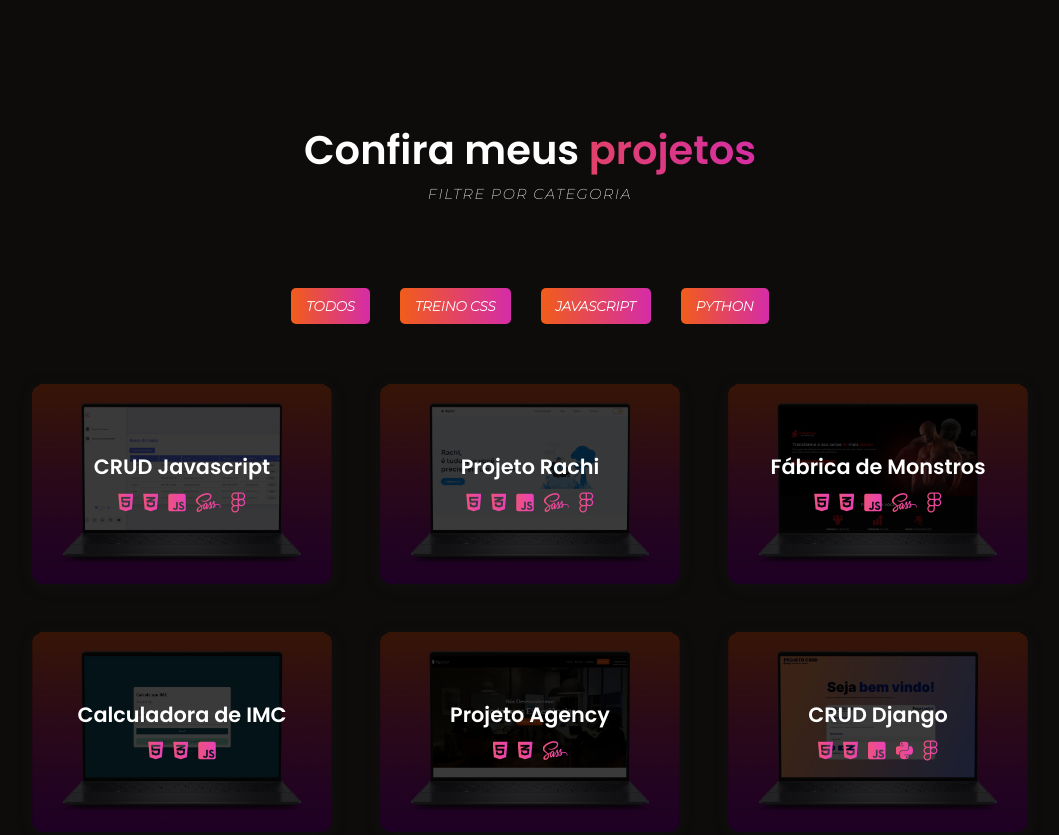
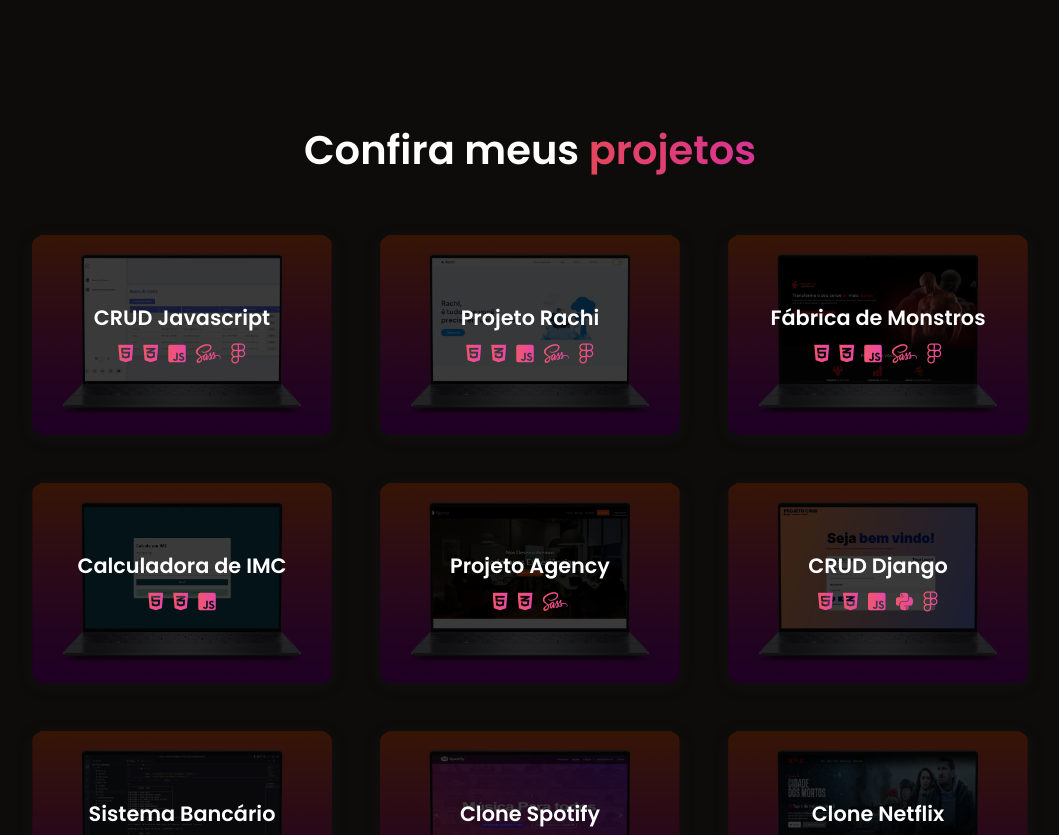
Before and after one commit to Kauasampaio96/Front-end-portf-lio, a website with bundled scripts: page index.html in a window 1280 px wide. Shown: the part 1580-2415 px from the top of the page, without its empty margins (110-1169 px from the left). Built offline with nearby package versions, Linux system fonts and the light colour scheme.

Commit message:
style: delimatação de projetos

```diff
--- a/index.html
+++ b/index.html
@@ -179,7 +179,7 @@
 
     <section id="sc2" class="sc2-projects">
       <h1 class="sc2-title">Confira meus <b>projetos</b></h1>
-      <h3 class="sc2-subtitle">Filtre por categoria</h3>
+      <!--<h3 class="sc2-subtitle">Filtre por categoria</h3>
 
       <div class="btntypes">
 
@@ -195,17 +195,18 @@
           Javascript
         </button>
 
-        <!--
+
         <button type="button" data-btn="reacr">
           React
         </button>
-        -->
+
 
         <button type="button" data-btn="python">
           Python
         </button>
 
       </div>
+      -->
 
       <div class="sc2-projects-box">
 
--- a/index.js
+++ b/index.js
@@ -108,6 +108,7 @@
   const newProject =  document.createElement('div')
   newProject.classList.add('project-single')
   newProject.style.backgroundImage = `url('${pj.bgImage}')`
+  newProject.setAttribute('data-category', `${pj.type}`)
 
   newProject.innerHTML = `
     <div class="project-single-text">
@@ -174,7 +175,7 @@
 
 projectSingle.forEach( pj=> {
 
-  pj.addEventListener('click', ()=>{
+  pj.addEventListener('click', (e)=>{
     const pjTitle = (pj.querySelector('.project-single-text>h1').innerHTML)
     modalbox.style.display= 'flex'
     modal.classList.add('active')
@@ -185,6 +186,7 @@
     document.querySelector('.modalbox').appendChild(modalData(pjTitle))
 
     document.getElementById('closeiconmodal').addEventListener('click', ()=>{
+      document.querySelector('html').style.scrollBehavior = 'smooth'
       modalbox.style.display= 'flex'
       modal.classList.remove('active')
       document.body.style.overflow = "visible"
--- a/projectdata.js
+++ b/projectdata.js
@@ -248,6 +248,7 @@
     `
   },
 
+  /*
   {
     title: 'Four Cards',
     type: 'treino-css',
@@ -423,7 +424,7 @@
     <p>Neste Projeto aperfeiçoei meus conhecimento em Html e Css básico.</p>
     `
   },
-
+*/
 
 ]
 
--- a/sass/style.sass
+++ b/sass/style.sass
@@ -140,7 +140,7 @@
   z-index: -1
   filter: blur(50px)
 
-  @include u.responsive-ssm
+  @include u.responsive
     display: none
 
 .scrollbtn
@@ -312,7 +312,7 @@
     top: -100vh
     width: 100%
     height: 100vh
-    background: #050404e6
+    background: #050404f8
     z-index: 10
     display: flex
     flex-direction: column
```
Also changed, not shown: css/style.css, 1 other file.
